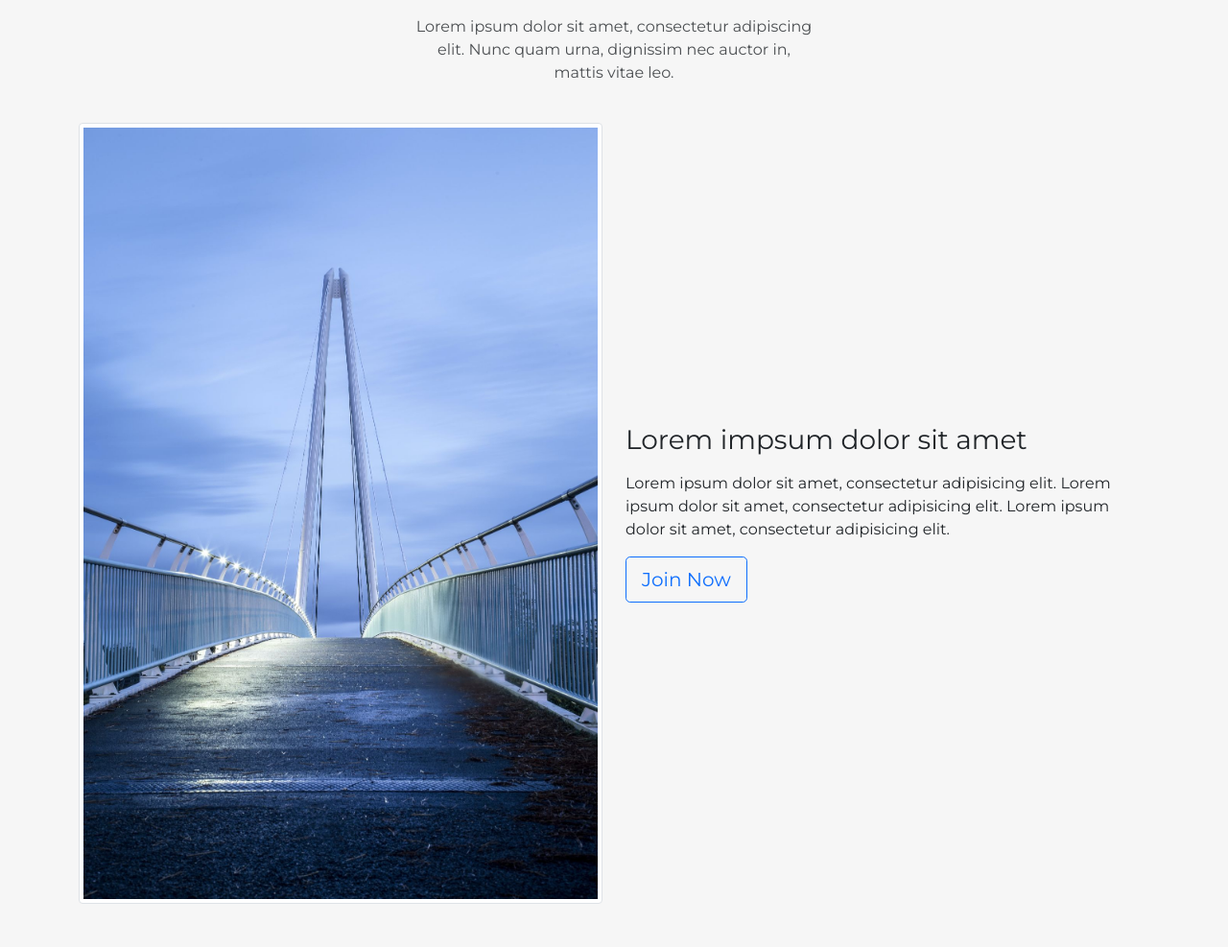
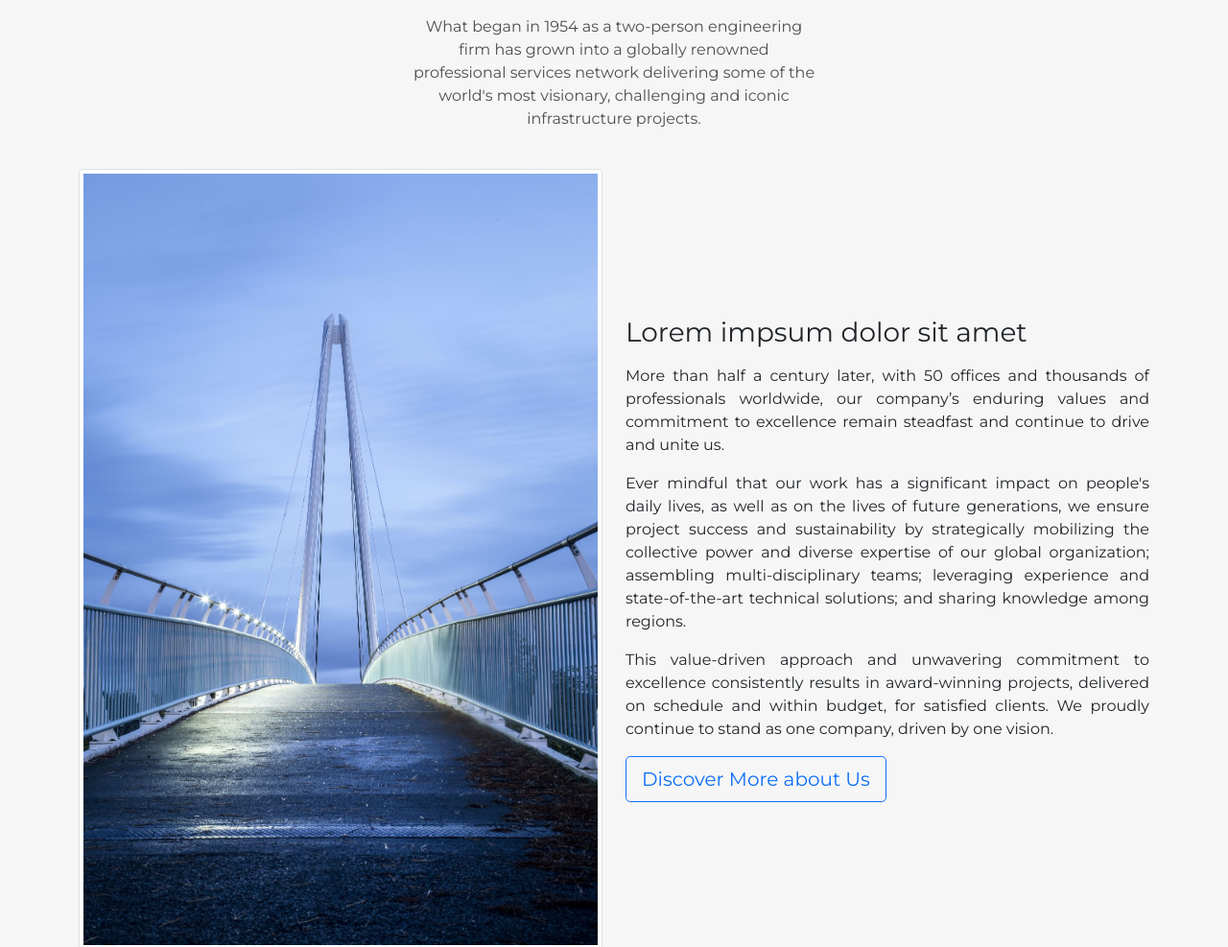
Before and after one commit to LeGrandMAG/Portfolio1---Business-Landing-Page, a plain HTML site: page index.html in a window 1280 px wide. Shown: the part 891-1878 px from the top of the page at 96% size. Drawn offline with Linux system fonts and the light colour scheme; some packages are replaced by stand-ins of ours; a script that the page names is missing.

Commit message:
updated info

```diff
--- a/index.html
+++ b/index.html
@@ -61,15 +61,19 @@
             <div class="container">
                 <div class="block-heading">
                     <h1 class="text-info">Info</h1>
-                    <p>Lorem ipsum dolor sit amet, consectetur adipiscing elit. Nunc quam urna, dignissim nec auctor in, mattis vitae leo.</p>
+                    <p>What began in 1954 as a two-person engineering firm has grown into a globally renowned professional services network delivering some of the world's most visionary, challenging and iconic infrastructure projects.</p>
                 </div>
-                <div class="row align-items-center">
+                <div class="row align-items-center" style="text-align: justify;">
                     <div class="col-md-6"><img class="img-thumbnail" src="assets/img/scenery/bridge1.jpg"></div>
                     <div class="col-md-6">
                         <h3>Lorem impsum dolor sit amet</h3>
                         <div class="getting-started-info">
-                            <p>Lorem ipsum dolor sit amet, consectetur adipisicing elit. Lorem ipsum dolor sit amet, consectetur adipisicing elit. Lorem ipsum dolor sit amet, consectetur adipisicing elit.</p>
-                        </div><button class="btn btn-outline-primary btn-lg" type="button">Join Now</button>
+                            <p>More than half a century later, with 50 offices and thousands of professionals worldwide, our company’s enduring values and commitment to excellence remain steadfast and continue to drive and unite us.<br></p>
+
+                                <p>Ever mindful that our work has a significant impact on people's daily lives, as well as on the lives of future generations, we ensure project success and sustainability by strategically mobilizing the collective power and diverse expertise of our global organization; assembling multi-disciplinary teams; leveraging experience and state-of-the-art technical solutions; and sharing knowledge among regions.<br></p>
+
+                                <p>This value-driven approach and unwavering commitment to excellence consistently results in award-winning projects, delivered on schedule and within budget, for satisfied clients. We proudly continue to stand as one company, driven by one vision.</p>
+                        </div><button class="btn btn-outline-primary btn-lg" type="button">Discover More about Us</button>
                     </div>
                 </div>
             </div>
```
